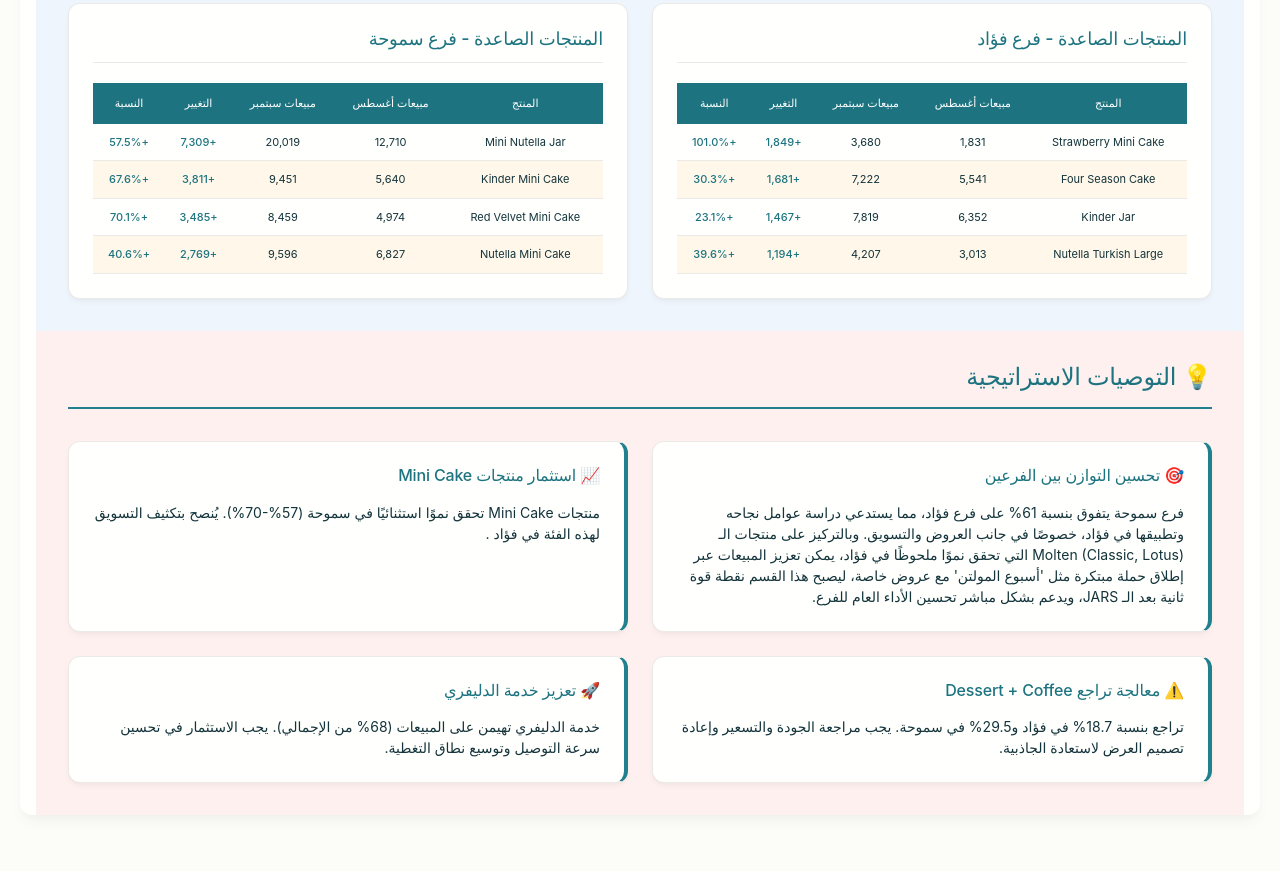
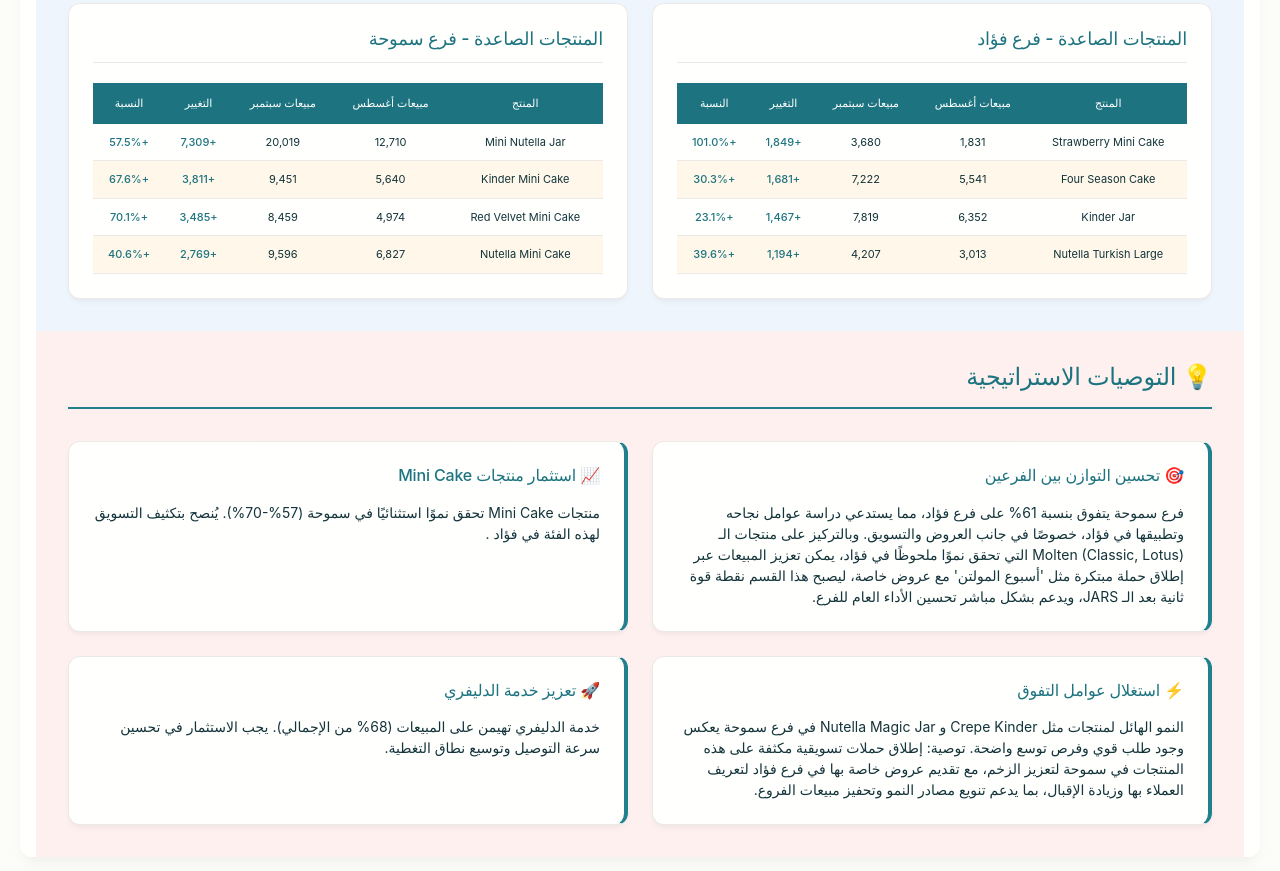
Before and after one commit to Nutopia-F-B/sales-analysis, a plain HTML site: page index.html in a window 1280 px wide. Shown: the part 2717-3588 px from the top of the page. Before the commit the page ends 3552 px from the top, so only its background shows below. Drawn offline with nearby package versions, Linux system fonts and the light colour scheme; a web font is replaced by a local one.

Commit message:
Update index.html

```diff
--- a/index.html
+++ b/index.html
@@ -286,8 +286,9 @@
                 </div>
 
                 <div class="recommendation-card">
-                    <h3>⚠️ معالجة تراجع Dessert + Coffee</h3>
-                    <p>تراجع بنسبة 18.7% في فؤاد و29.5% في سموحة. يجب مراجعة الجودة والتسعير وإعادة تصميم العرض لاستعادة الجاذبية.</p>
+                    <h3>⚡ استغلال عوامل التفوق</h3>
+                    <p>النمو الهائل لمنتجات مثل Crepe Kinder و Nutella Magic Jar في فرع سموحة يعكس وجود طلب قوي وفرص توسع واضحة.
+توصية: إطلاق حملات تسويقية مكثفة على هذه المنتجات في سموحة لتعزيز الزخم، مع تقديم عروض خاصة بها في فرع فؤاد لتعريف العملاء بها وزيادة الإقبال، بما يدعم تنويع مصادر النمو وتحفيز مبيعات الفروع.</p>
                 </div>
 
                 <div class="recommendation-card">
```
